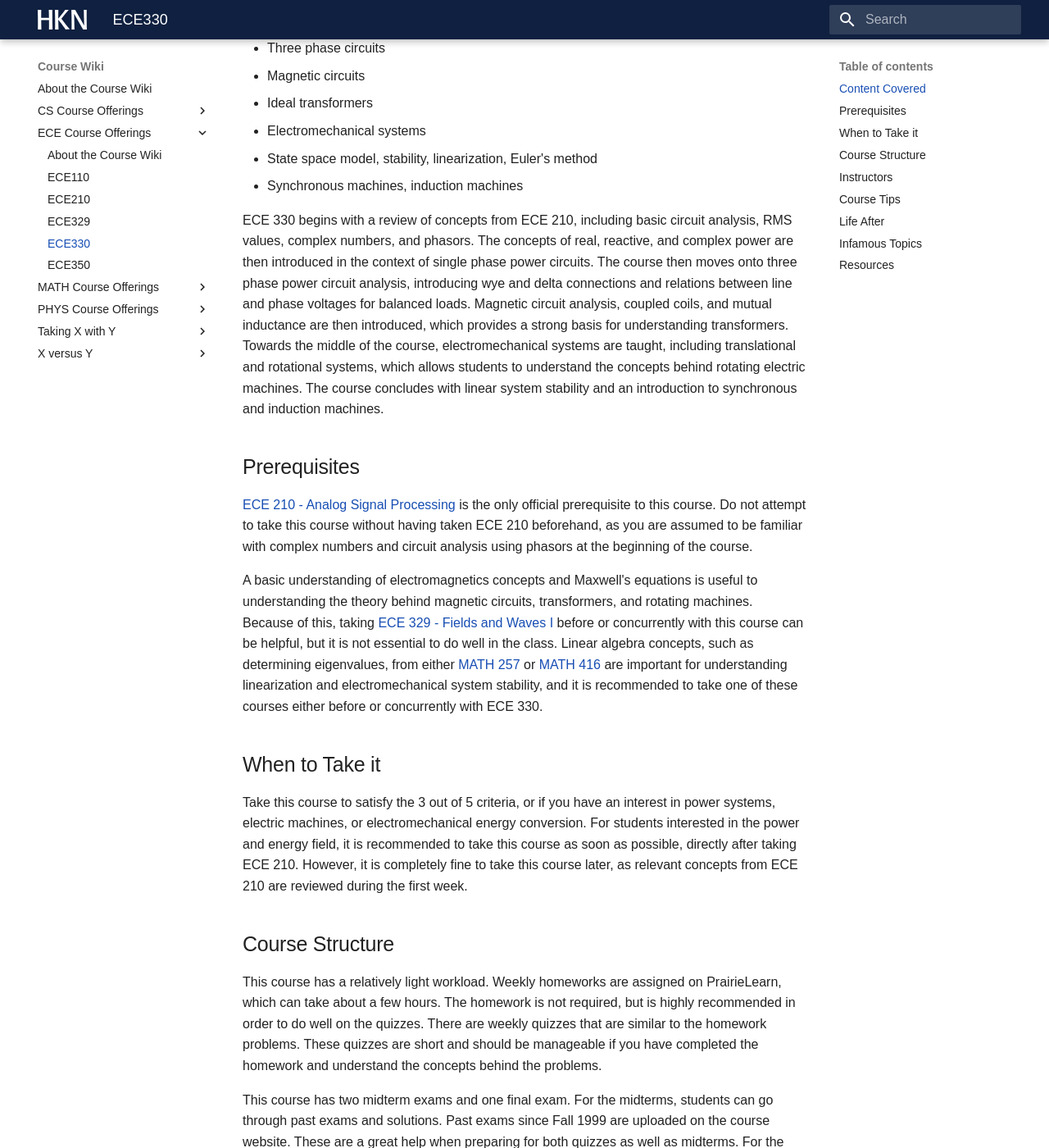
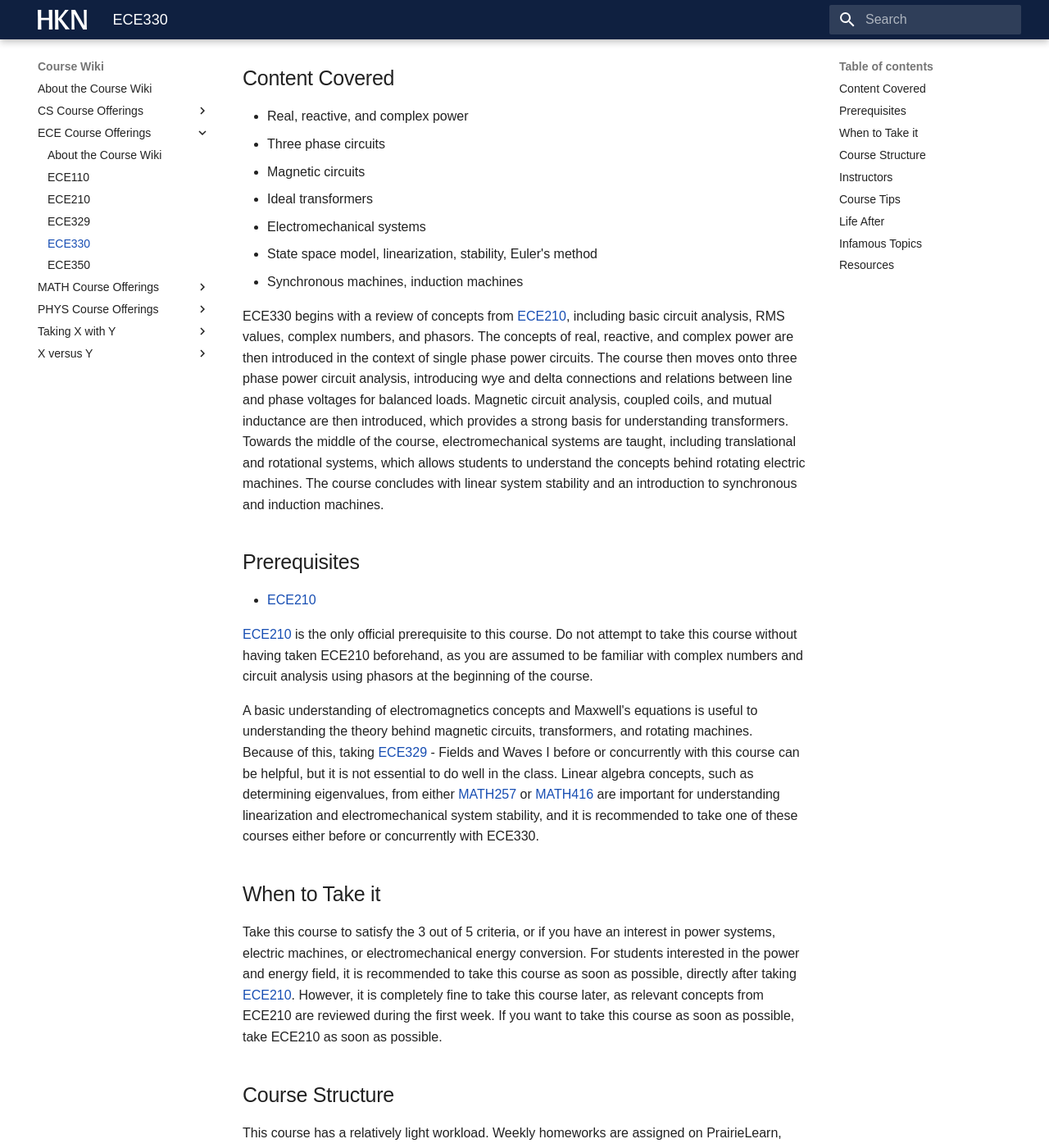
Before and after one commit to hkn-alpha/wiki, an MkDocs documentation site: the page built from docs/Course Wiki/ECE Course Offerings/ECE330.md, in a window 1280 px wide and 1400 px high, scrolled down 266 px. Shown: the whole window at 82% size. Built offline with MkDocs 1.6.1 and Material for MkDocs 9.7.7, drawn with Linux system fonts in a browser that asks for light colours; some web fonts are replaced; some of the changed text lies outside the part shown.

Commit message:
Made requested changes to ECE330 page

```diff
--- a/docs/Course Wiki/ECE Course Offerings/ECE330.md
+++ b/docs/Course Wiki/ECE Course Offerings/ECE330.md
@@ -1,4 +1,6 @@
 # ECE330
+
+ECE330 is one of the 3 of 5 advanced core electives required for electrical engineering majors and is one of the 1 of 6 electrical engineering foundations electives required for computer engineering majors.
 
 ## Content Covered
 
@@ -7,26 +9,28 @@
 - Magnetic circuits
 - Ideal transformers
 - Electromechanical systems
-- State space model, stability, linearization, Euler's method
+- State space model, linearization, stability, Euler's method
 - Synchronous machines, induction machines
 
-ECE 330 begins with a review of concepts from ECE 210, including basic circuit analysis, RMS values, complex numbers, and phasors.  The concepts of real, reactive, and complex power are then introduced in the context of single phase power circuits.  The course then moves onto three phase power circuit analysis, introducing wye and delta connections and relations between line and phase voltages for balanced loads.  Magnetic circuit analysis, coupled coils, and mutual inductance are then introduced, which provides a strong basis for understanding transformers.  Towards the middle of the course, electromechanical systems are taught, including translational and rotational systems, which allows students to understand the concepts behind rotating electric machines.  The course concludes with linear system stability and an introduction to synchronous and induction machines.
+ECE330 begins with a review of concepts from [ECE210](ECE210.md), including basic circuit analysis, RMS values, complex numbers, and phasors.  The concepts of real, reactive, and complex power are then introduced in the context of single phase power circuits.  The course then moves onto three phase power circuit analysis, introducing wye and delta connections and relations between line and phase voltages for balanced loads.  Magnetic circuit analysis, coupled coils, and mutual inductance are then introduced, which provides a strong basis for understanding transformers.  Towards the middle of the course, electromechanical systems are taught, including translational and rotational systems, which allows students to understand the concepts behind rotating electric machines.  The course concludes with linear system stability and an introduction to synchronous and induction machines.
 
 ## Prerequisites
 
-[ECE 210 - Analog Signal Processing](ECE210.md) is the only official prerequisite to this course.  Do not attempt to take this course without having taken ECE 210 beforehand, as you are assumed to be familiar with complex numbers and circuit analysis using phasors at the beginning of the course.
+- [ECE210](ECE210.md)
 
-A basic understanding of electromagnetics concepts and Maxwell's equations is useful to understanding the theory behind magnetic circuits, transformers, and rotating machines.  Because of this, taking [ECE 329 - Fields and Waves I](ECE329.md) before or concurrently with this course can be helpful, but it is not essential to do well in the class.  Linear algebra concepts, such as determining eigenvalues, from either [MATH 257](../MATH%20Course%20Offerings/MATH257.md) or [MATH 416](../MATH%20Course%20Offerings/MATH416.md) are important for understanding linearization and electromechanical system stability, and it is recommended to take one of these courses either before or concurrently with ECE 330.
+[ECE210](ECE210.md) is the only official prerequisite to this course.  Do not attempt to take this course without having taken ECE210 beforehand, as you are assumed to be familiar with complex numbers and circuit analysis using phasors at the beginning of the course.
+
+A basic understanding of electromagnetics concepts and Maxwell's equations is useful to understanding the theory behind magnetic circuits, transformers, and rotating machines.  Because of this, taking [ECE329](ECE329.md) - Fields and Waves I before or concurrently with this course can be helpful, but it is not essential to do well in the class.  Linear algebra concepts, such as determining eigenvalues, from either [MATH257](../MATH%20Course%20Offerings/MATH257.md) or [MATH416](../MATH%20Course%20Offerings/MATH416.md) are important for understanding linearization and electromechanical system stability, and it is recommended to take one of these courses either before or concurrently with ECE330.
 
 ## When to Take it
 
-Take this course to satisfy the 3 out of 5 criteria, or if you have an interest in power systems, electric machines, or electromechanical energy conversion.  For students interested in the power and energy field, it is recommended to take this course as soon as possible, directly after taking ECE 210.  However, it is completely fine to take this course later, as relevant concepts from ECE 210 are reviewed during the first week.
+Take this course to satisfy the 3 out of 5 criteria, or if you have an interest in power systems, electric machines, or electromechanical energy conversion.  For students interested in the power and energy field, it is recommended to take this course as soon as possible, directly after taking [ECE210](ECE210.md).  However, it is completely fine to take this course later, as relevant concepts from ECE210 are reviewed during the first week.  If you want to take this course as soon as possible, take ECE210 as soon as possible.
 
 ## Course Structure
 
 This course has a relatively light workload.  Weekly homeworks are assigned on PrairieLearn, which can take about a few hours.  The homework is not required, but is highly recommended in order to do well on the quizzes.  There are weekly quizzes that are similar to the homework problems.  These quizzes are short and should be manageable if you have completed the homework and understand the concepts behind the problems.
 
-This course has two midterm exams and one final exam.  For the midterms, students can go through past exams and solutions. Past exams since Fall 1999 are uploaded on the course website. These are a great help when preparing for both quizzes as well as midterms.  For the final, It is highly recommended to go through every existing past exam deliberately.
+This course has two midterm exams and one final exam.  For the midterms, students can go through past exams and solutions. Past exams since Fall 1999 are uploaded on the course website. These are a great help when preparing for both quizzes as well as midterms.  For the final, it is highly recommended to go through every existing past exam deliberately.
 
 This course is graded on an absolute scale, meaning students are graded based on a performance standard, not their performance relative to other students, so doing well on the quizzes and exams is vital to doing well in the class.
 
@@ -40,16 +44,16 @@
 
 ## Life After
 
-ECE 330 opens the door to the power and energy field.  You should take this course if you are interested in power generation, electric motors, generators, and drives, transformer design, power electronics, or renewable energy.
+ECE330 opens the door to the power and energy field.  You should take this course if you are interested in power generation, electric motors, generators, and drives, transformer design, power electronics, or renewable energy.
 
-[ECE 431 - Electric Machinery](ECE431.md) and [ECE 476 - Power System Analysis](ECE476.md) both have ECE 330 as a prerequisite.  ECE 431 follows on directly from ECE 330 and focuses on transformers and rotating electric machines.  ECE 431 also has a lab component where students make measurements, perform tests, and determine performance characteristics of electric machines.  ECE 476 is a course on power systems, covering topics such as transmission line modeling, power flow, transient stability, and short circuit analysis.
+[ECE431](ECE431.md) - Electric Machinery and [ECE476](ECE476.md) - Power System Analysis both have ECE330 as a prerequisite.  ECE431 follows on directly from ECE330 and focuses on transformers and rotating electric machines.  ECE431 also has a lab component where students perform tests on electric machines to determine circuit parameters and performance characteristics.  ECE476 is a course on power systems, covering topics such as transmission line modeling, power flow, transient stability, and short circuit analysis.
 
-Students who are interested in power systems should also consider taking [ECE 464 - Power Electronics](ECE464.md) (prerequisite: [ECE 342](ECE342.md)) and [ECE 469 - Power Electronics Laboratory](ECE469.md) (prerequisite: [ECE 343](ECE343.md)), which cover power electronic switching devices and power converters.  ECE 431 is only offered during the spring semester, while ECE 464, ECE 469, and ECE 476 are only offered during the fall semester.
+Students who are interested in power systems should also consider taking [ECE464](ECE464.md) - Power Electronics (prerequisite: [ECE342](ECE342.md)) and [ECE469](ECE469.md) - Power Electronics Laboratory (prerequisite: [ECE343](ECE343.md)), which cover power electronic switching devices and power converters.  ECE431 is only offered during the spring semester, while ECE464, ECE469, and ECE476 are only offered during the fall semester.
 
-[ECE 333 - Green Electric Energy](ECE333.md) is another great course that is offered every semester. If you are interested in alternative energy such as wind turbines and photo-voltaic cells, you should consider ECE 333. You could also take up Solar Decathlon, which is a two semester course that satisfies your senior design criteria as well. Finally, if you wish to specialize in the control area, you should also take up [ECE 486 - Control Systems](ECE486.md); this course will help you in power electronic design and lead the way to advanced grid system control.
+[ECE333](ECE333.md) - Green Electric Energy is another great course that is offered every semester. If you are interested in alternative energy such as wind turbines and photo-voltaic cells, you should consider ECE333. You could also take Solar Decathlon, a two semester course that satisfies your senior design criteria as well. Finally, if you wish to specialize in controls, you should take [ECE486](ECE486.md) - Control Systems; this course will help you in power electronic design and lead the way to advanced grid system control.
 
 ## Infamous Topics
 
-Electromechanical systems, dynamics, state space modeling, linearization, and stability are taught later in the course, and are the most challenging topics.  The textbook is a very helpful resource when it comes to these topics.
+- State space modeling, linearization, and stability: This is taught later in the course and is the most math-heavy topic of ECE330, requiring a good understanding of differential equations and linear algebra.  For this reason, many students consider this to be the most challenging part of the course.
 
 ## Resources
```
